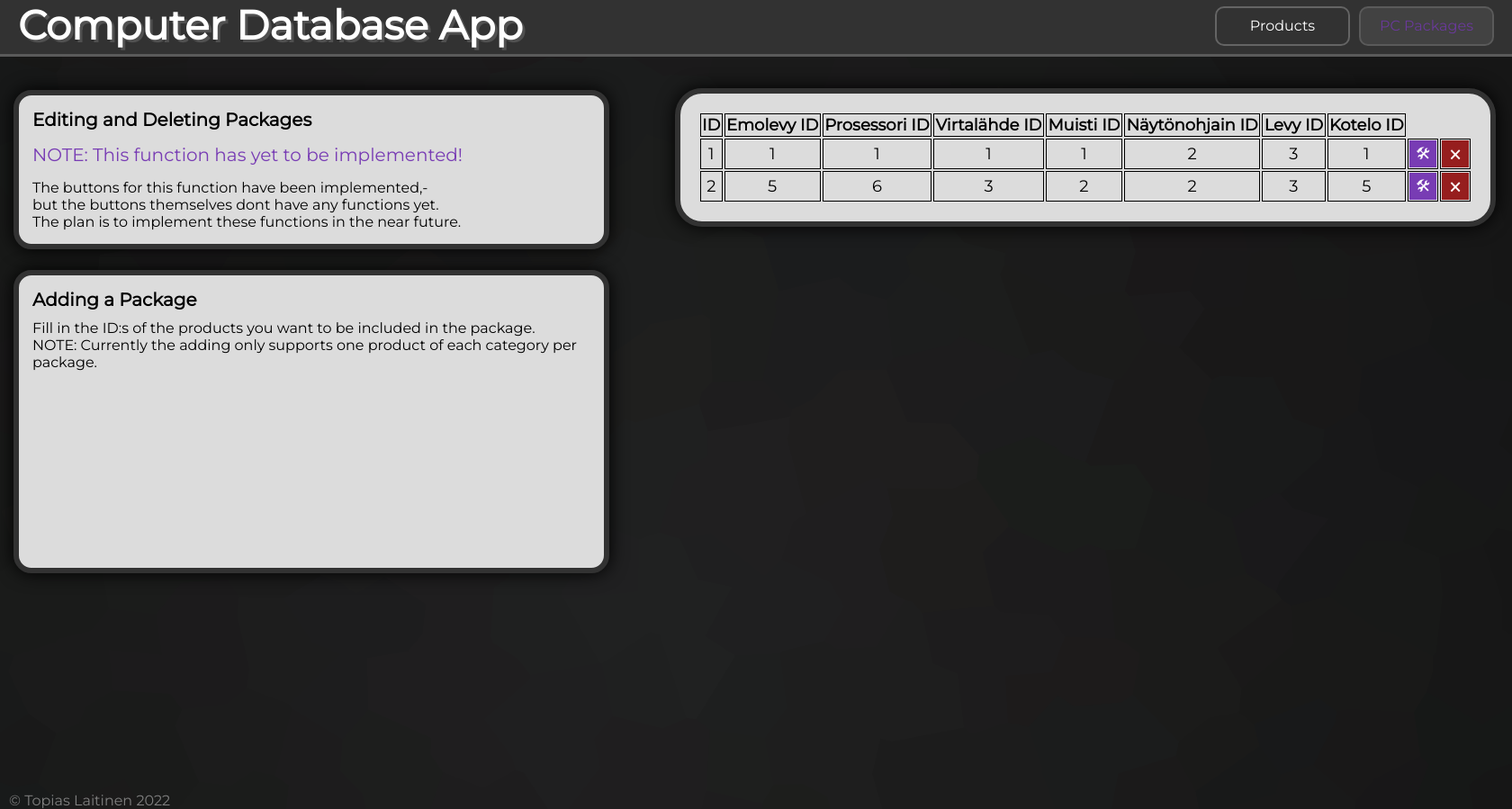
After one commit to Topias-L/Tietokone_Paketti, a PHP site: page /PC_db/pcPack.php in a window 1680 px wide. The commit adds this page. Shown: the whole page at 90% size. Run offline with PHP 8.4, Linux system fonts and the light colour scheme; data comes from the database, SQL or seed files in the repository.

Commit message:
Updated Website version

```diff
--- /dev/null
+++ b/NettisivuVersio/PC_db/css/stylesPack.css
@@ -0,0 +1,314 @@
+/*
+body > *{
+	outline: 1px solid #f00;
+}
+*/
+
+body{
+	background-image: url(../page_BG.png);
+	margin: 0px;
+}
+
+::-webkit-scrollbar {
+	opacity: 1;
+}
+
+#navBar {
+	height: 60px;
+	width: auto;
+	background-color: rgba(50,50,50,1);
+	border-bottom: 3px solid rgba(90,90,90,1);
+}
+
+#productSide, #packageSide {
+	position: relative;
+	height: 44px;
+	width: 150px;
+
+	top: -10px;
+	left: 620px;
+	margin-left: 6px;
+	display: inline-block;
+
+	border: 2px solid rgba(100,100,100,1);
+	border-radius: 10px;
+	background-color: rgba(50,50,50,1);
+
+	color: white;
+	font-family: 'Montserrat', sans-serif;
+	font-size: 16px;
+
+	transition: 0.2s ease-in-out;
+}
+
+#packageSide {
+	background-color: rgba(70,70,70,1);
+	color: rgba(120,60,180,1);
+	cursor: not-allowed;
+}
+
+:disabled {
+	opacity: 0.8;
+}
+
+#productSide:hover {
+	background-color: rgba(70,70,70,1);
+	color: rgba(120,60,180,1);
+	cursor: pointer;
+}
+
+#title{
+	position: relative;
+	width: 700px;
+	margin-left: 20px;
+	display: inline-block;
+
+	color: white;
+	font-family: 'Montserrat', sans-serif;
+	font-size: 45px;
+	font-weight: bold;
+
+	text-shadow: 3px 3px rgba(80,80,80,1);
+}
+
+#cr{
+	position: absolute;
+	top: 880px;
+	left: 10px;
+
+	color: gray;
+	font-family: 'Montserrat', sans-serif;
+}
+
+/* Main tables CSS attributes */
+
+#tableBG {
+	position: absolute;
+	margin-top: 35px;
+	width: 900px;
+	height: auto;
+	left: 750px;
+
+	max-height: 750px;
+	overflow-x: hidden;
+	overflow-y: scroll;
+
+	background-color: rgba(220,220,220,1);
+	border: 6px solid rgba(50,50,50,1);
+	border-radius: 30px;
+
+	box-shadow: 0px 0px 20px black;
+
+	z-index: -1;
+}
+
+.paketitTable {
+	padding: 20px;
+	top: 81px;
+	width: 900px;
+	border: none !important;
+}
+
+table, th, tr, td{
+	border: 1px solid black;
+	color: black;
+	font-size: 18px;
+	font-family: 'Montserrat', sans-serif;
+}
+
+.ctr {
+	text-align: center;
+}
+
+.pad {
+	padding-left: 4px;
+}
+
+form{
+	position: relative;
+	margin-left: 15px;
+	display: inline-block;
+}
+
+/* Edit + Delete CSS attributes */
+
+#editBG {
+	position: absolute;
+	top: 100px;
+	left: 15px;
+	width: 650px;
+	height: 165px;
+
+	background-color: rgba(220,220,220,1);
+	border: 6px solid rgba(50,50,50,1);
+	border-radius: 20px;
+
+	box-shadow: 0px 0px 20px black;
+
+	z-index: -1;
+}
+
+#warning{
+	margin-top: 15px;
+	margin-left: 15px;
+	color: rgba(120,60,180,1);
+	font-size: 20px;
+	font-family: 'Montserrat', sans-serif;
+}
+
+#editHelp, #editTitle{
+	display: block;
+	margin-left: 15px;
+	clear: both;
+
+	color: black;
+	font-family: 'Montserrat', sans-serif;
+}
+
+#editTitle{
+	margin-top: 15px;
+	font-size: 20px;
+}
+
+#editHelp{
+	margin-top: 15px;
+}
+
+/* Edit + Delete Buttons attributes */
+
+.editBTN, .delBTN {
+	position: relative;
+	height: 30px;
+	width: 30px;
+	display: block;
+
+	border: none;
+	cursor: pointer;
+	transition: 0.1s ease-in-out;
+
+	color: white;
+	line-height: 10px;
+	text-decoration: none;
+	font-size: 16px;
+}
+
+.editBTN {
+	background-color: rgba(120,60,180,1);
+}
+
+.editBTN:hover {
+	background-color: rgba(140,80,200,1);
+}
+
+.editBTN:active {
+	background-color: rgba(110,50,170,1);
+}
+
+.delBTN {
+	background-color: rgba(150,30,30,1);
+}
+
+.delBTN:hover {
+	background-color: rgba(180,70,70,1);
+}
+
+.delBTN:active {
+	background-color: rgba(120,40,40,1);
+}
+
+#delWarnBG {
+	position: absolute;
+	height: 906px;
+	width: 100%;
+	top: 0px;
+	left: 0px;
+	display: none;
+
+	background-color: rgba(10,10,10,0.5);
+	backdrop-filter: blur(1.5px);
+}
+
+#delWarnContainer{
+	position: absolute;
+	height: 250px;
+	width: 600px;
+	top: 25%;
+	left: 33%;
+
+	background-color: rgba(220,220,220,1);
+	border: 6px solid rgba(50,50,50,1);
+	border-radius: 20px;
+	z-index: 30;
+
+	font-family: 'Montserrat', sans-serif;
+}
+
+#delWarnTXT1 {
+	padding-top: 20px;
+	color: rgba(200,40,40,1);
+	font-size: 40px;
+	font-weight: bold;
+	text-align: center;
+	text-shadow: 2px 2px rgba(120,20,20,1);
+}
+
+#delWarnTXT2 {
+	padding-top: 20px;
+	padding-bottom: 30px;
+	font-size: 20px;
+	text-align: center;
+}
+
+#delCancel {
+	height: 40px;
+	margin-left: 30%;
+	margin-right: 20px;
+}
+
+#delConfirm {
+	height: 40px;
+}
+
+/* Product adding CSS attributes */
+
+#addBG {
+	position: absolute;
+	top: 300px;
+	left: 15px;
+	width: 650px;
+	height: 325px;
+
+	background-color: rgba(220,220,220,1);
+	border: 6px solid rgba(50,50,50,1);
+	border-radius: 20px;
+
+	box-shadow: 0px 0px 20px black;
+
+	z-index: -1;
+}
+
+#addHelp, #addTitle{
+	display: block;
+	margin-left: 15px;
+	clear: both;
+
+	color: black;
+	font-family: 'Montserrat', sans-serif;
+}
+
+#addTitle{
+	margin-top: 15px;
+	font-size: 20px;
+}
+
+#addHelp{
+	margin-top: 10px;
+}
+
+input[type=text] {
+	width: 110px;
+}
+
+input[type=submit] {
+	margin-top: 10px;
+}
--- /dev/null
+++ b/NettisivuVersio/PC_db/pcPack.php
@@ -0,0 +1,171 @@
+<?php
+
+// Connecting to database
+
+$servername = "localhost";
+$username = "root";
+$password = "";
+$dbname = "tietokone_paketit";
+
+$conn = mysqli_connect($servername, $username, $password, $dbname);
+
+if (!$conn) {
+	die("Connection failed: " . mysqli_connect_error());
+}
+
+// --------------------------------------------------
+//           Show products part of code
+// --------------------------------------------------
+
+$sqlSearchProduct = "SELECT * FROM paketit";
+$result = $conn->query($sqlSearchProduct);
+
+$buffer = "";
+$counter = 1;
+
+// Here starts the code to build the table that shows products
+
+if ($result->num_rows > 0) {
+
+	$buffer .= '<table class="paketitTable">';
+	$buffer .= "<tr>";
+
+// Building the top of the table
+
+	$buffer .= '<td class="ctr"><b>ID</b></td>
+		<td class="ctr"><b>Emolevy ID</b></td>
+		<td class="ctr"><b>Prosessori ID</b></td>
+		<td class="ctr"><b>Virtalähde ID</b></td>
+		<td class="ctr"><b>Muisti ID</b></td>
+		<td class="ctr"><b>Näytönohjain ID</b></td>
+		<td class="ctr"><b>Levy ID</b></td>
+		<td class="ctr"><b>Kotelo ID</b></td>';
+
+	$buffer .= "</tr>";
+
+// Getting the package information
+
+	while($row = $result->fetch_assoc()) {
+
+		$buffer .= '<tr id="row'. $counter .'">';
+
+// Gathering package information
+
+		$buffer .= '<td class="ctr" name="id">'. $row["id"].
+			'</td><td class="ctr">'. $row["mb_id"].
+			'</td><td class="ctr">'. $row["cpu_id"].
+			'</td><td class="ctr">'. $row["pwr_id"].
+			'</td><td class="ctr">'. $row["ram_id"].
+			'</td><td class="ctr">'. $row["gpu_id"].
+			'</td><td class="ctr">'. $row["strg_id"].
+			'</td><td class="ctr">'. $row["case_id"]. "</td>";
+
+// Adding edit + delete buttons
+
+		$buffer .= '<td style="width:30px"><button type="button" class="editBTN '. $counter . '">🛠</button></td>';
+		$buffer .= '<td style="width:30px"><button type="button" onClick = "deleteConfirmation('. $counter .')" class="delBTN '. $counter . '">🗙</button></td>';
+		$buffer .= "</tr>";
+		$counter++;
+	}
+
+	$buffer .= "</tr>";
+	$buffer .= "</table>";
+
+} else {
+	$buffer .= "0 results";
+}
+
+$conn->close();
+?>
+
+
+<!---------------------------------------------------------------------------------------------------->
+<!--                            Here starts the HTML + CSS part of code                             -->
+<!---------------------------------------------------------------------------------------------------->
+
+
+<!DOCTYPE html>
+<html>
+	<head>
+		<link rel="Stylesheet" href="css/stylesPack.css" type="text/css">
+		<link rel="preconnect" href="https://fonts.googleapis.com">
+		<link rel="preconnect" href="https://fonts.gstatic.com" crossorigin>
+		<link href="https://fonts.googleapis.com/css2?family=Montserrat:wght@400&display=swap" rel="stylesheet">
+
+<!-- Heres the JavaScript for the page -->
+
+		<script>
+
+		// Functions for Deleting products
+
+			function deleteConfirmation(rowNum) {
+				document.getElementById("delWarnBG").style.display = "initial";
+				sessionStorage.setItem('rowNum', rowNum);
+			}
+
+			function deleteCancel() {
+				document.getElementById("delWarnBG").style.display = "none";
+				console.log("Product deletion cancelled.");
+			}
+
+			function deleteConfirm() {
+				var sessionRowNum = sessionStorage.getItem('rowNum')
+
+				document.getElementById("delWarnBG").style.display = "none";
+
+				var rowProdID = document.getElementById("row" + sessionRowNum).firstChild.innerHTML;  + rowProdID
+				console.log("Row number: " + sessionRowNum + "\nRows product ID: " + rowProdID);
+
+				console.log("Product deleted.");
+			}
+
+			function redirProducts() {
+				window.location.replace('http://localhost/PC_db/pcComps.php');
+			}
+
+		</script>
+
+<!-- Continuation of HTML code -->
+
+	</head>
+	<body>
+		<div id="navBar">
+			<div id="title">Computer Database App</div>
+			<button type="button" onClick="redirProducts()" id="productSide">Products</button>
+			<button type="button" disabled onClick="" id="packageSide">PC Packages</button>
+		</div>
+		<div id="tableBG"><?php echo($buffer); ?></div>
+		<div id="cr">© Topias Laitinen 2022</div>
+
+<!-- HTML related to product edit + delete -->
+
+		<div id="editBG">
+			<div id="editTitle"><b>Editing and Deleting Packages</b></div>
+			<div id="warning">NOTE: This function has yet to be implemented!</div>
+			<div id="editHelp">The buttons for this function have been implemented,-
+			<br> but the buttons themselves dont have any functions yet.
+			<br>The plan is to implement these functions in the near future.</div>
+		</div>
+
+		<div id="delWarnBG">
+			<div id="delWarnContainer">
+				<div id="delWarnTXT1">WARNING</div>
+				<div id="delWarnTXT2">Are you sure that you wish to delete your chosen package?
+				<br>If you press delete, the package will be deleted from the database forever.</div>
+				<button type="button" onClick="deleteCancel()" id="delCancel">No, Go back</button>
+				<form name="deleteForm" method="POST" action="index.php">
+					<button type="button" onClick="deleteConfirm()" id="delConfirm">Yes, Delete package</button>
+				</form>
+			</div>
+		</div>
+
+<!-- HTML related to adding products -->
+
+		<div id="addBG">
+			<div id="addTitle"><b>Adding a Package</b></div>
+			<div id="addHelp">Fill in the ID:s of the products you want to be included in the package.
+			<br>NOTE: Currently the adding only supports one product of each category per package.</div>
+		</div>
+
+	</body>
+</html>
--- a/NettisivuVersio/PC_db/redir.html
+++ b/NettisivuVersio/PC_db/redir.html
@@ -2,7 +2,7 @@
 <html>
 	<head>
 	<meta charset="UTF-8">
-	<link rel="Stylesheet" href="css/styles.css" type="text/css">
+	<link rel="Stylesheet" href="css/stylesRedir.css" type="text/css">
 		<style>
 		html, body{
 			height: 100%;
@@ -69,7 +69,8 @@
 		<script>
 			function redirectBack() {
 				setTimeout(function() {
-					window.location.replace("http://localhost/PC_db/index.php");
+					window.location.replace("http://localhost/PC_db/pcComps
+					.php");
 				}, 4000);
 			}
 		</script>
```
Also changed, not shown: NettisivuVersio/PC_db/css/stylesComps.css (renamed from NettisivuVersio/PC_db/css/styles.css, +7 -2 lines), NettisivuVersio/PC_db/css/stylesRedir.css (added, +41 -0 lines), NettisivuVersio/PC_db/pcComps.php (renamed from NettisivuVersio/PC_db/index.php, +7 -3 lines).
